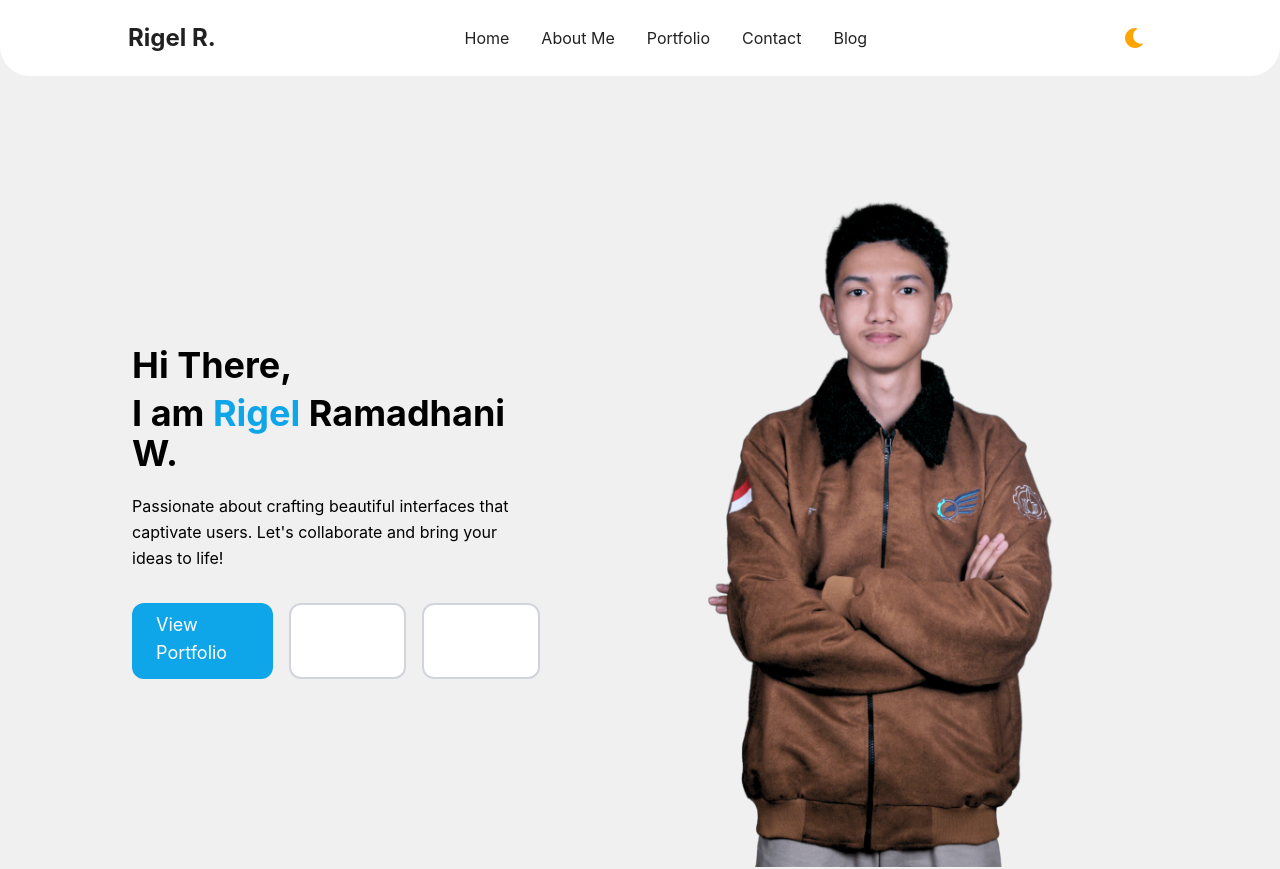
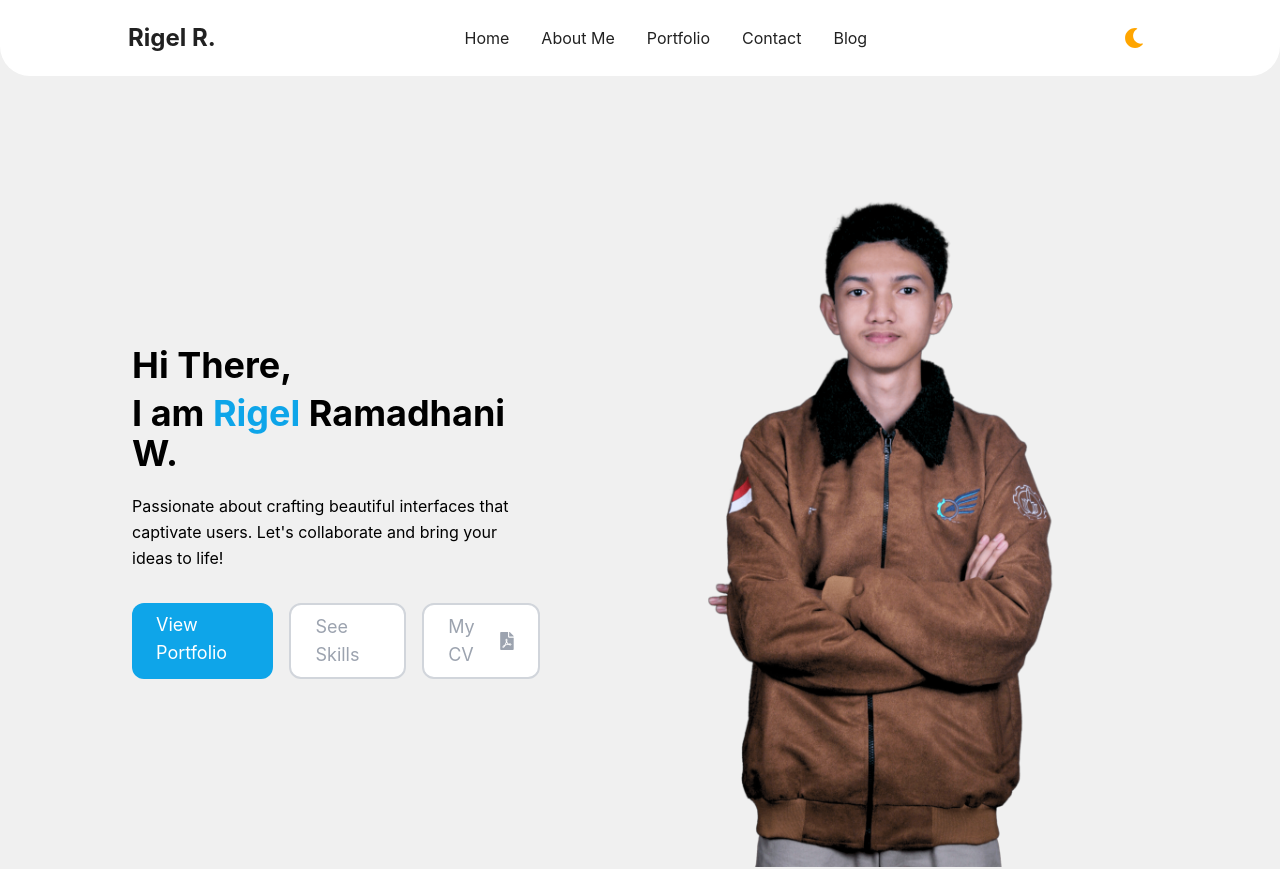
Before and after one commit to rigelra15/my-portofolio-website, a React (Create React App) app: page / in a window 1280 px wide. Shown: the top 869 px of the page. Built offline with nearby package versions, Linux system fonts and the light colour scheme.

Commit message:
fix: Color text of 2 button on Home

```diff
--- a/src/components/Home.js
+++ b/src/components/Home.js
@@ -43,13 +43,13 @@ export default function Home() {
             </a>
             <a
               href="#skills"
-              className={`ml-4 transition-all duration-300 inline-flex text-white border-0 py-2 px-6 focus:outline-none hover:bg-sky-700 hover:text-white rounded-xl text-lg ${isDarkMode ? 'border-2 border-gray-200' : 'bg-white'} ${isDarkMode ? '' : 'border-gray-300 border-2 text-gray-300' }`}>
+              className={`ml-4 transition-all duration-300 inline-flex border-0 py-2 px-6 focus:outline-none hover:bg-sky-700 hover:text-white rounded-xl text-lg ${isDarkMode ? 'border-2 border-gray-200' : 'bg-white'} ${isDarkMode ? '' : 'border-gray-300 border-2 text-gray-400' }`}>
               See Skills
             </a>
             <a
               href="https://drive.google.com/file/d/1wfYyNGMaD_qHC6Icjm2COIZ4tr_Zb7YB/view?usp=sharing"
               target="_blank"
-              className={`ml-4 transition-all duration-300 inline-flex text-white border-0 py-2 px-6 focus:outline-none hover:bg-red-500 hover:text-white rounded-xl text-lg ${isDarkMode ? 'border-2 border-gray-200' : 'bg-white'} ${isDarkMode ? '' : 'border-gray-300 border-2 text-gray-300' }`}>
+              className={`ml-4 transition-all duration-300 inline-flex border-0 py-2 px-6 focus:outline-none hover:bg-red-500 hover:text-white rounded-xl text-lg ${isDarkMode ? 'border-2 border-gray-200' : 'bg-white'} ${isDarkMode ? '' : 'border-gray-300 border-2 text-gray-400' }`}>
                 <div className="flex flex-row justify-center items-center gap-2">
                   My CV
                   <FaFilePdf />
```
